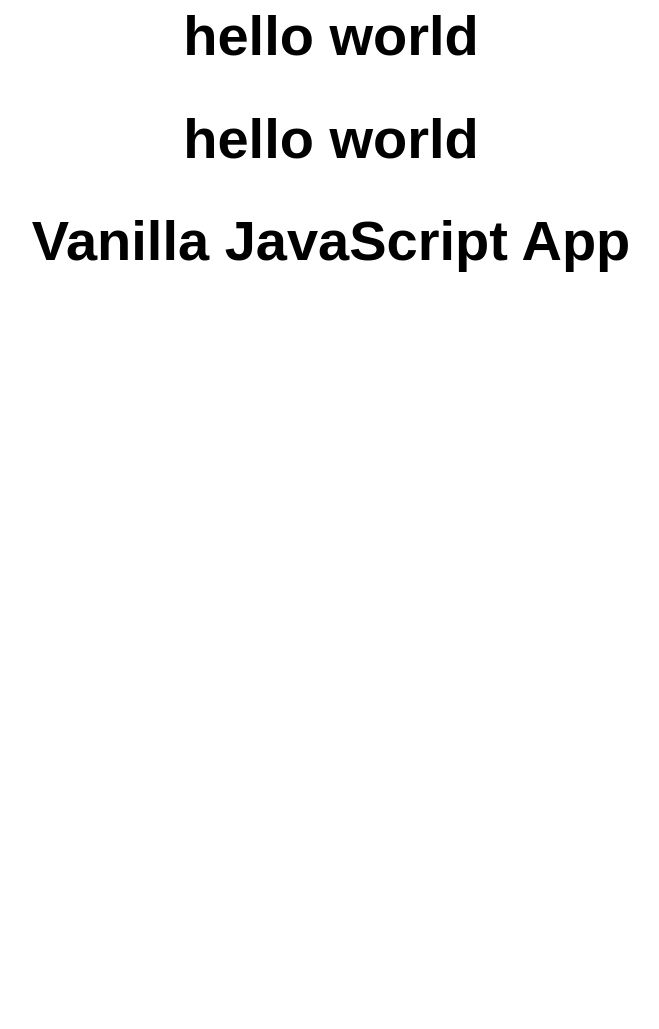
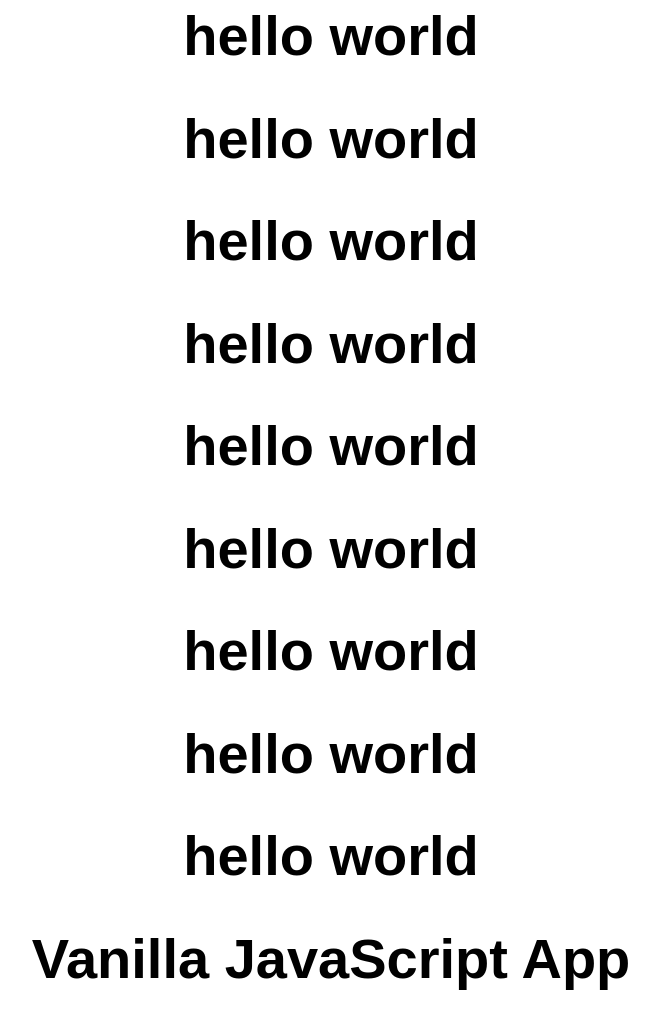
Before and after one commit to Mdenayath/enayath1, a website: page src/index.html in a window 1280 px wide. Shown: the part 567-1596 px from the top of the page, without its empty margins (309-968 px from the left). Before the commit the page ends 898 px from the top, so only its background shows below. Drawn offline with Linux system fonts and the light colour scheme.

Commit message:
index.html
body change

```diff
--- a/src/index.html
+++ b/src/index.html
@@ -18,6 +18,13 @@
     <h1>hello world</h1>
     <h1>hello world</h1>
     <h1>hello world</h1>
+      <h1>hello world</h1>
+    <h1>hello world</h1>
+    <h1>hello world</h1>
+    <h1>hello world</h1>
+    <h1>hello world</h1>
+    <h1>hello world</h1>
+    <h1>hello world</h1>
 
     <h1>Vanilla JavaScript App</h1>
   </main>
```
